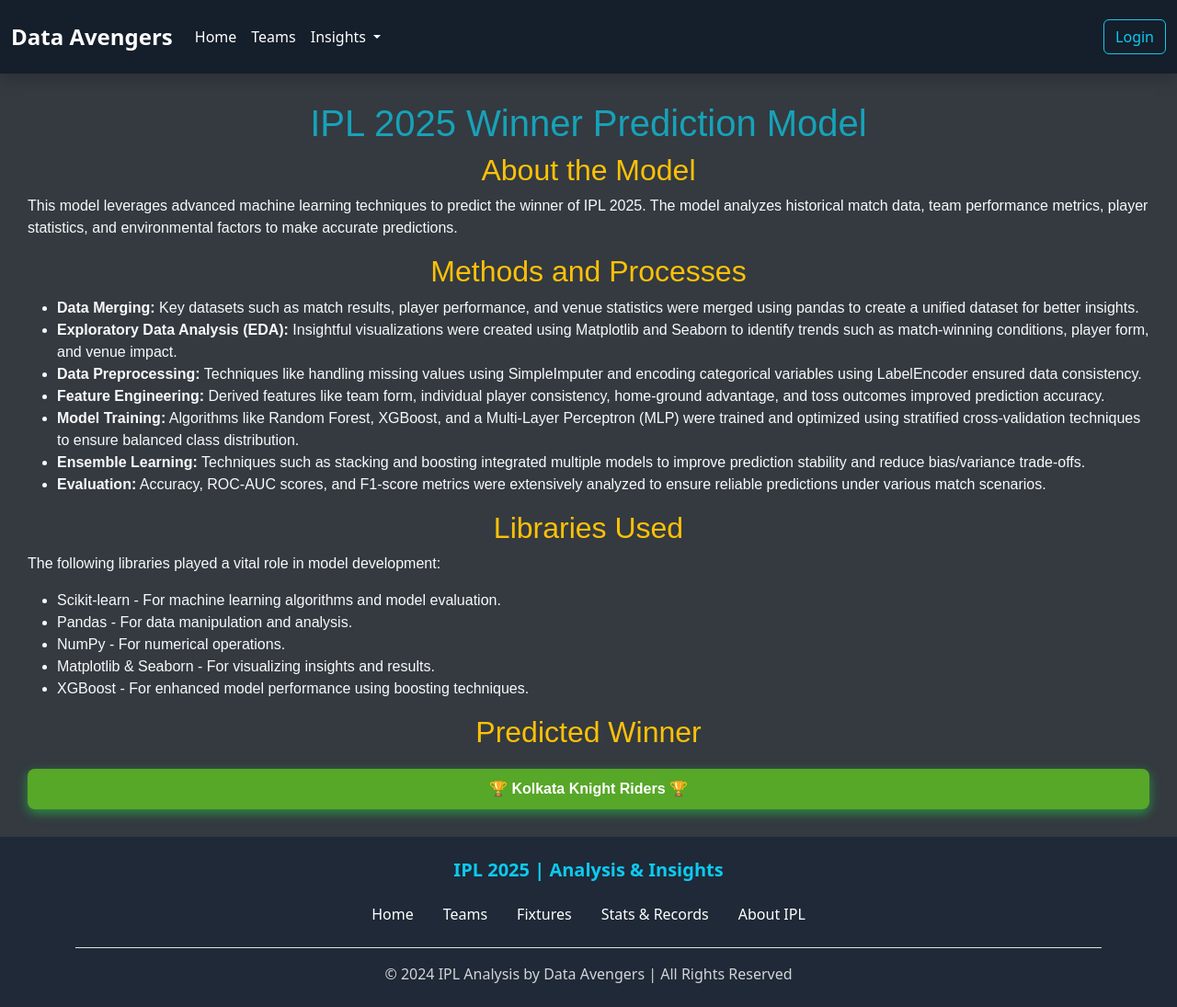
After one commit to a-sksingh113/brainDead, a Flask app: page /about in a window 1280 px wide. The commit adds this page. Shown: the whole page at 92% size. Run offline with Flask 3, Linux system fonts and the light colour scheme.

Commit message:
3rd commit

```diff
--- a/app.py
+++ b/app.py
@@ -67,6 +67,9 @@
 @app.route('/ipl')
 def ipl():
     return render_template('ipl.html')
+@app.route('/about')
+def about():
+    return render_template('about.html')
 
 @app.route('/ipl/predict', methods=['POST'])
 def predict_ipl():
--- /dev/null
+++ b/templates/about.html
@@ -0,0 +1,144 @@
+<!doctype html>
+<html lang="en">
+  <head>
+    <meta charset="utf-8">
+    <meta name="viewport" content="width=device-width, initial-scale=1">
+    <title>brainDead</title>
+    <link href="https://cdn.jsdelivr.net/npm/bootstrap@5.3.3/dist/css/bootstrap.min.css" rel="stylesheet" integrity="sha384-QWTKZyjpPEjISv5WaRU9OFeRpok6YctnYmDr5pNlyT2bRjXh0JMhjY6hW+ALEwIH" crossorigin="anonymous">
+  </head>
+  <body>
+    <nav class="navbar navbar-expand-lg shadow" style="background-color: rgb(21, 30, 43); min-height: 80px;">
+        <div class="container-fluid">
+            <!-- Logo / Brand Name -->
+            <a class="navbar-brand fw-bold" href="/" style="color: white; font-size: 1.5rem;">
+                Data Avengers
+            </a>
+
+            <!-- Mobile Toggle Button -->
+            <button class="navbar-toggler" type="button" data-bs-toggle="collapse" data-bs-target="#navbarNav"
+                    aria-controls="navbarNav" aria-expanded="false" aria-label="Toggle navigation">
+                <span class="navbar-toggler-icon" style="filter: invert(1);"></span>
+            </button>
+
+            <!-- Navbar Items -->
+            <div class="collapse navbar-collapse" id="navbarNav">
+                <ul class="navbar-nav me-auto mb-2 mb-lg-0">
+                    <li class="nav-item">
+                        <a class="nav-link active" href="/" style="color: white; transition: 0.3s;">
+                            Home
+                        </a>
+                    </li>
+                    <li class="nav-item">
+                        <a class="nav-link" href="#" style="color: white; transition: 0.3s;">
+                            Teams
+                        </a>
+                    </li>
+
+                    <!-- Dropdown Menu -->
+                    <li class="nav-item dropdown">
+                        <a class="nav-link dropdown-toggle" href="#" role="button" data-bs-toggle="dropdown"
+                           aria-expanded="false" style="color: white;">
+                            Insights
+                        </a>
+                        <ul class="dropdown-menu" style="background-color: #1f2937; border-radius: 8px; border: none;">
+                            <li><a class="dropdown-item" href="#" style="color: white;">Stats & Records</a></li>
+                            <li><a class="dropdown-item" href="#" style="color: white;">Player Analysis</a></li>
+                            <li><hr class="dropdown-divider"></li>
+                            <li><a class="dropdown-item" href="#" style="color: white;">Match Predictions</a></li>
+                        </ul>
+                    </li>
+                </ul>
+
+                <!-- Search Bar -->
+                <form class="d-flex" role="search">
+                    <button class="btn btn-outline-info" type="submit">Login</button>
+                </form>
+            </div>
+        </div>
+    </nav>
+
+    <div style="font-family: Arial, sans-serif; background-color: #212529; color: #f8f9fa; margin: 0; padding: 0; display: flex; flex-direction: column; align-items: center; min-height: 100vh;">
+        <div style="max-width: 100%; background-color: #343a40; box-shadow: 0 0px 0px rgba(255, 215, 0, 0.7); border-radius: 0px; padding: 30px; margin-top: 0px; width: 100%;">
+            <h1 style="text-align: center; color: #17a2b8;">IPL 2025 Winner Prediction Model</h1>
+            <h2 style="text-align: center; color: #ffc107;">About the Model</h2>
+            <p>This model leverages advanced machine learning techniques to predict the winner of IPL 2025. The model analyzes historical match data, team performance metrics, player statistics, and environmental factors to make accurate predictions.</p>
+
+            <h2 style="text-align: center; color: #ffc107;">Methods and Processes</h2>
+            <ul>
+
+                <li><strong>Data Merging:</strong> Key datasets such as match results, player performance, and venue statistics were merged using pandas to create a unified dataset for better insights.</li>
+                <li><strong>Exploratory Data Analysis (EDA):</strong> Insightful visualizations were created using Matplotlib and Seaborn to identify trends such as match-winning conditions, player form, and venue impact.</li>
+                <li><strong>Data Preprocessing:</strong> Techniques like handling missing values using SimpleImputer and encoding categorical variables using LabelEncoder ensured data consistency.</li>
+                <li><strong>Feature Engineering:</strong> Derived features like team form, individual player consistency, home-ground advantage, and toss outcomes improved prediction accuracy.</li>
+                <li><strong>Model Training:</strong> Algorithms like Random Forest, XGBoost, and a Multi-Layer Perceptron (MLP) were trained and optimized using stratified cross-validation techniques to ensure balanced class distribution.</li>
+                <li><strong>Ensemble Learning:</strong> Techniques such as stacking and boosting integrated multiple models to improve prediction stability and reduce bias/variance trade-offs.</li>
+                <li><strong>Evaluation:</strong> Accuracy, ROC-AUC scores, and F1-score metrics were extensively analyzed to ensure reliable predictions under various match scenarios.</li>
+            </ul>
+
+            </ul>
+
+            <h2 style="text-align: center; color: #ffc107;">Libraries Used</h2>
+            <p>The following libraries played a vital role in model development:</p>
+            <ul>
+                <li>Scikit-learn - For machine learning algorithms and model evaluation.</li>
+                <li>Pandas - For data manipulation and analysis.</li>
+                <li>NumPy - For numerical operations.</li>
+                <li>Matplotlib & Seaborn - For visualizing insights and results.</li>
+                <li>XGBoost - For enhanced model performance using boosting techniques.</li>
+            </ul>
+
+            <h2 style="text-align: center; color: #ffc107;">Predicted Winner</h2>
+            <div style="background-color:rgb(87, 167, 40); color: #fff; padding: 10px 20px; border-radius: 8px; text-align: center; font-weight: bold; box-shadow: 0 4px 12px rgba(40, 167, 69, 0.8); margin-top: 20px;">🏆 Kolkata Knight Riders 🏆</div>
+
+
+        </div>
+    </div>
+
+<footer class="py-4 mt-0" style="background-color: #1f2937; color: white;">
+    <div class="container text-center">
+        <!-- Footer Title -->
+        <h5 class="fw-bold mb-3" style="color: #0dcaf0;">IPL 2025 | Analysis & Insights</h5>
+
+        <!-- Navigation Links -->
+        <ul class="nav justify-content-center border-bottom pb-3 mb-3">
+            <li class="nav-item">
+                <a href="#" class="nav-link px-3" style="color: white; transition: 0.3s;"
+                   onmouseover="this.style.color='#0dcaf0';" onmouseout="this.style.color='white';">
+                    Home
+                </a>
+            </li>
+            <li class="nav-item">
+                <a href="#" class="nav-link px-3" style="color: white; transition: 0.3s;"
+                   onmouseover="this.style.color='#0dcaf0';" onmouseout="this.style.color='white';">
+                    Teams
+                </a>
+            </li>
+            <li class="nav-item">
+                <a href="#" class="nav-link px-3" style="color: white; transition: 0.3s;"
+                   onmouseover="this.style.color='#0dcaf0';" onmouseout="this.style.color='white';">
+                    Fixtures
+                </a>
+            </li>
+            <li class="nav-item">
+                <a href="#" class="nav-link px-3" style="color: white; transition: 0.3s;"
+                   onmouseover="this.style.color='#0dcaf0';" onmouseout="this.style.color='white';">
+                    Stats & Records
+                </a>
+            </li>
+            <li class="nav-item">
+                <a href="#" class="nav-link px-3" style="color: white; transition: 0.3s;"
+                   onmouseover="this.style.color='#0dcaf0';" onmouseout="this.style.color='white';">
+                    About IPL
+                </a>
+            </li>
+        </ul>
+
+        <!-- Copyright Text -->
+        <p class="mb-0" style="opacity: 0.8;">© 2024 IPL Analysis by Data Avengers | All Rights Reserved</p>
+    </div>
+</footer>
+
+
+    <script src="https://cdn.jsdelivr.net/npm/bootstrap@5.3.3/dist/js/bootstrap.bundle.min.js" integrity="sha384-YvpcrYf0tY3lHB60NNkmXc5s9fDVZLESaAA55NDzOxhy9GkcIdslK1eN7N6jIeHz" crossorigin="anonymous"></script>
+  </body>
+</html>
```
Also changed, not shown: templates/index.html (+13 -11 lines), templates/ipl.html (+42 -1 lines).
